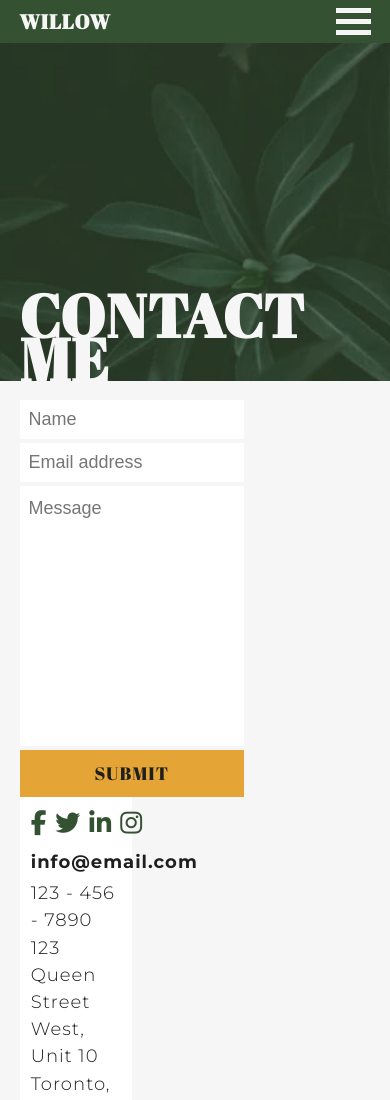
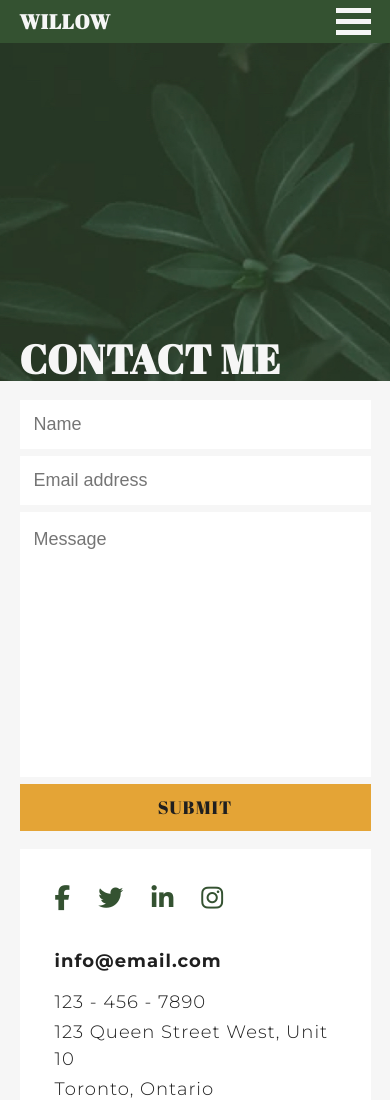
Before and after one commit to mtthdz/willow, a plain HTML site: page contact.html in a window 390 px wide. Shown: the top 1100 px of the page. Drawn offline with Linux system fonts and the light colour scheme.

Commit message:
completed responsive design for contact.html

```diff
--- a/styles/scss/_index.scss
+++ b/styles/scss/_index.scss
@@ -200,6 +200,7 @@
 /////////////////////////
 .banner-break {
     background-image: url(../assets/home-image-5.jpg);
+    background-size: cover;
     height: 55vh;
     width: 100%;
 }
--- a/styles/scss/_rd-blog.scss
+++ b/styles/scss/_rd-blog.scss
@@ -1,6 +1,15 @@
+
+
 
 
 @media (max-width: 710px) {
+
+    .banner {
+        .page-title {
+            font-size: 4.0rem;
+        }
+    }
+
     .parent {
         flex-direction: column-reverse;
 
--- a/styles/scss/_rd-contact.scss
+++ b/styles/scss/_rd-contact.scss
@@ -0,0 +1,40 @@
+
+
+
+
+@media (max-width: 710px) {
+
+    .banner {
+        .page-title {
+            font-size: 4.0rem;
+        }
+    }
+
+    .parent {
+        flex-direction: column-reverse;
+
+        .contact-info {
+            width: 100%;
+
+        }
+
+        .contact-form {
+            width: 100%;
+            margin-bottom: 5%;
+        }
+    }
+
+
+    .comment-submission-form {
+
+        .name-input {
+            width: 100%;
+            margin-right: 0;
+            margin-bottom: 2%;
+        }
+
+        .email-input {
+            width: 100%;
+        }
+    }
+}
```
Also changed, not shown: styles/style.css.
